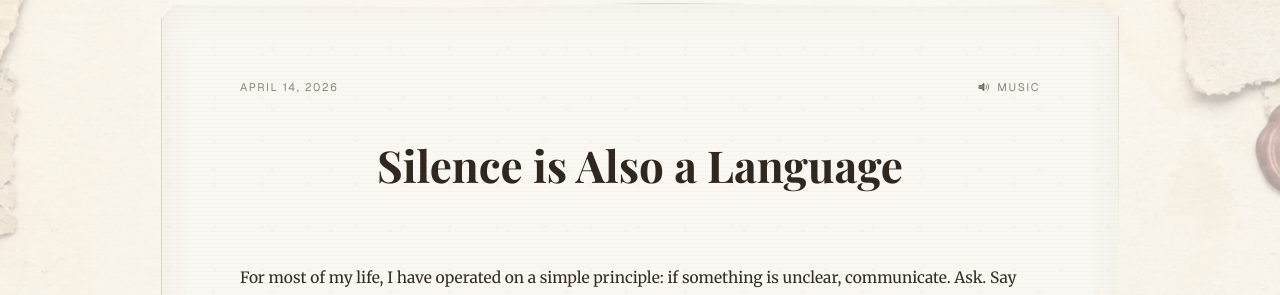
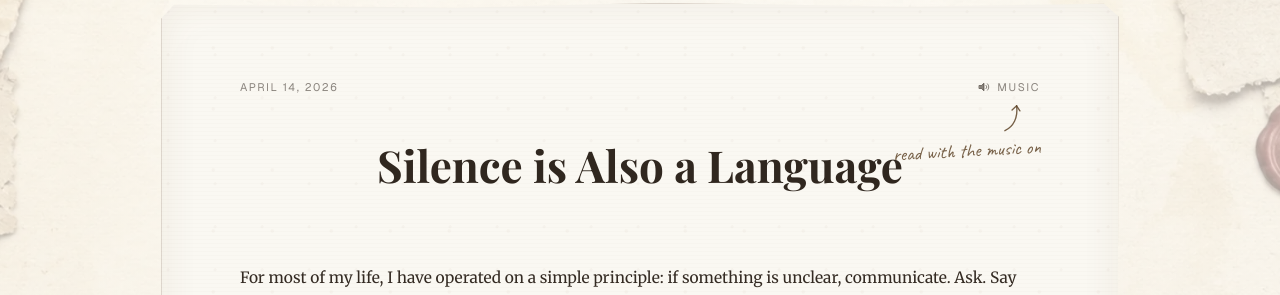
Before and after one commit to trmanish/trmanish.github.io, a Jekyll site: the page built from _posts/2026-04-14-silence-is-also-a-language.md, in a window 1280 px wide. Shown: the part 145-440 px from the top of the page. Built offline with Jekyll 4.4.1, drawn with Linux system fonts in a browser that asks for light colours.

Commit message:
Show a handwritten 'read with the music on' note on music posts, skipped on reload

```diff
--- a/_layouts/post.html
+++ b/_layouts/post.html
@@ -22,6 +22,10 @@
     <meta name="twitter:title" content="{{ page.title | escape }}">
     <meta name="twitter:description" content="{{ share_description | escape }}">
     <link rel="stylesheet" href="{{ "/assets/css/style.css" | relative_url }}?v={{ site.time | date: "%s" }}">
+    {% assign head_narration_key = page.path | split: "/" | last | remove: ".md" %}
+    {% if site.data.narration[head_narration_key].music_only %}
+    <link href="https://fonts.googleapis.com/css2?family=Caveat:wght@400;600;700&display=swap" rel="stylesheet">
+    {% endif %}
     <script async src="https://www.googletagmanager.com/gtag/js?id=G-JWGCRLMXHK"></script>
     <script>
       window.dataLayer = window.dataLayer || [];
@@ -179,6 +183,31 @@
           audio.currentTime = (event.clientX - rect.left) / rect.width * length;
           if (audio.paused) audio.play();
         });
+        // Music posts get a handwritten note under the button, drawn like the
+        // lantern note on the diary. It shows on every new arrival (a link,
+        // a typed URL, back or forward) but not on a reload, and fades early
+        // once the music starts.
+        if (musicOnly) {
+          var nav = performance.getEntriesByType && performance.getEntriesByType('navigation')[0];
+          var reloaded = nav ? nav.type === 'reload' : (performance.navigation && performance.navigation.type === 1);
+          if (!reloaded) {
+            var note = document.createElement('div');
+            note.className = 'music-note';
+            note.setAttribute('aria-hidden', 'true');
+            note.innerHTML = '<svg viewBox="0 0 30 34"><path d="M6 32 C 16 28, 22 18, 21 4" fill="none" stroke="currentColor" stroke-width="1.6" stroke-linecap="round"/><path d="M21 4 L15.5 8.5 M21 4 L24.5 10" fill="none" stroke="currentColor" stroke-width="1.6" stroke-linecap="round"/></svg>read with the music on';
+            box.appendChild(note);
+            var hideNote = function () {
+              if (!note) return;
+              note.classList.remove('is-visible');
+              var gone = note;
+              note = null;
+              setTimeout(function () { gone.remove(); }, 1300);
+            };
+            setTimeout(function () { if (note) note.classList.add('is-visible'); }, 1500);
+            setTimeout(hideNote, 9500);
+            audio.addEventListener('play', hideNote);
+          }
+        }
         if ('mediaSession' in navigator) {
           navigator.mediaSession.metadata = new MediaMetadata({ title: {{ page.title | jsonify }}, artist: 'Two Ticks' });
         }
--- a/assets/css/style.css
+++ b/assets/css/style.css
@@ -794,6 +794,33 @@ body.site-page--post.is-closing { opacity: 0; }
 .site-page--post .listen.is-started .listen__track { display: block; }
 .site-page--post .listen--music.is-started .listen__track { display: none; }
 
+/* On music posts, the same handwritten margin note as the lantern note on
+   the diary (diary.css .lantern-note), pointing at the Music button instead.
+   It comes back on every new arrival at the post, but not on a reload. */
+.site-page--post .listen--music { position: relative; }
+.site-page--post .music-note {
+    position: absolute;
+    top: calc(100% + 6px);
+    right: 0;
+    z-index: 129;
+    display: flex;
+    flex-direction: column;
+    align-items: flex-end;
+    gap: 1px;
+    color: rgba(96, 70, 42, .85);
+    font-family: "Caveat", "Segoe Script", cursive;
+    font-size: clamp(16px, 1.5vw, 20px);
+    letter-spacing: normal;
+    text-transform: none;
+    white-space: nowrap;
+    transform: rotate(-3deg);
+    opacity: 0;
+    transition: opacity 1.2s ease;
+    pointer-events: none;
+}
+.site-page--post .music-note.is-visible { opacity: 1; }
+.site-page--post .music-note svg { width: 26px; height: auto; margin-right: 14px; }
+
 /* The archive containers are sheets cut from the same paper as the article
    page: same texture, same scissor-cut edges, same shadow. */
 .site-page .featured-posts,
```
